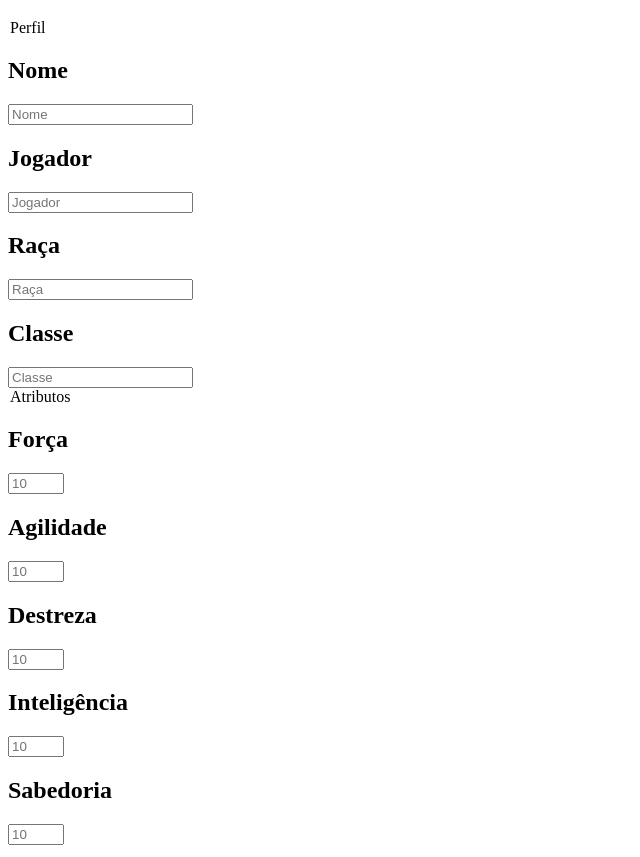
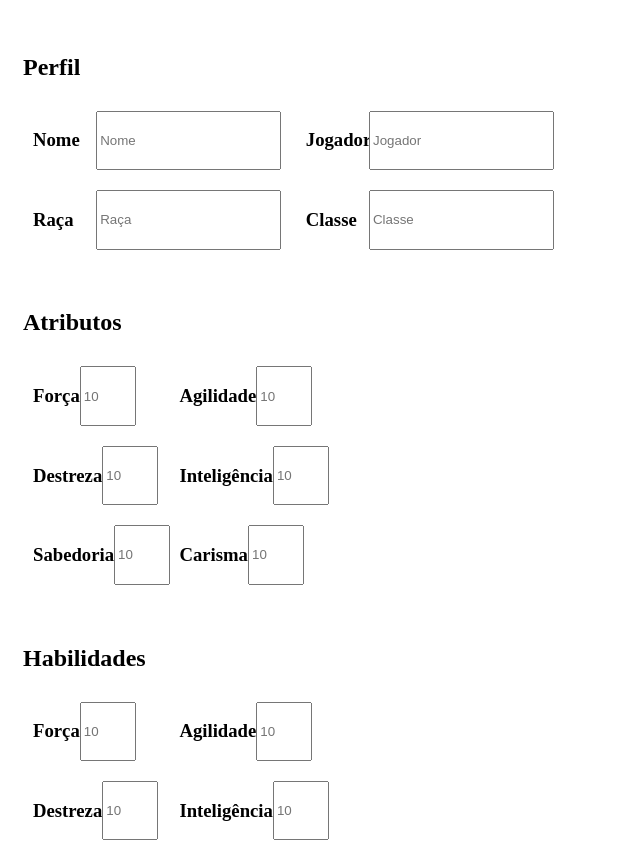
Before and after one commit to lucalexand/RPG, a plain HTML site: page ficha.html in a window 1280 px wide. Shown: the part 61-918 px from the top of the page, without its empty margins (0-640 px from the left). Drawn offline with Linux system fonts and the light colour scheme.

Commit message:
Style.css iniciado

```diff
--- a/CSS/style.css
+++ b/CSS/style.css
@@ -0,0 +1,20 @@
+.prof, .attr, .hab{
+    display: flex;
+    flex-wrap: wrap;
+    width: 50%;
+    padding: 15px;
+}
+.attr, .hab{
+    width: 25%;
+}
+h2{
+    width: 100%;
+}
+.prof__campo, .attr__campo, .hab__campo{
+    padding: 10px;
+    width: 40%;
+    display: flex;
+}
+.prof__name{
+    width: 25%;
+}
--- a/ficha.html
+++ b/ficha.html
@@ -2,82 +2,82 @@
 <html>
 <head>
     <title>RPG</title>
-    <link rel="stylesheet" href="/CSS/style.css" />
+    <link rel="stylesheet" href="CSS/style.css" />
 </head>
 <body>
     <h1 class="title">Ficha</h1>
-    <form>
-        <div class="prof">
-            <legend>Perfil</legend>
-            <div class="prof__campo"><h2 class="prof__name for">Nome</h2><input type="text" name="Nome" placeholder="Nome">
+    <section class="prof">
+        <h2>Perfil</h2>
+        <div class="prof__campo">
+            <h3 class="prof__name nome">Nome</h3>
+            <input type="text" name="Nome" placeholder="Nome">
         </div>
         <div class="prof__campo">
-                <h2 class="prof__name for">Jogador</h2>
+            <h3 class="prof__name jogador">Jogador</h2>
             <input type="text" name="Jogador" placeholder="Jogador">
         </div>
         <div class="prof__campo">
-                <h2 class="prof__name for">Raça</h2>
+            <h3 class="prof__name raca">Raça</h2>
             <input type="text" name="Raça" placeholder="Raça">
         </div>
         <div class="prof__campo">
-                <h2 class="prof__name for">Classe</h2>
+            <h3 class="prof__name classe">Classe</h2>
             <input type="text" name="Classe" placeholder="Classe">
         </div>
+    </section>
+    <section class="attr">
+        <h2>Atributos</h2>
+        <div class="attr__campo">
+            <h3 class="attr__name for">Força</h2>
+            <input class="attr__value" type="number" max="10" min="0" name="Força" placeholder="10">
         </div>
-        <div class="attr">
-            <legend>Atributos</legend>
-            <p class="attr__campo">
-                <h2 class="attr__name for">Força</h2>
-                <input class="attr__value" type="number" max="10" min="0" name="Força" placeholder="10">
-            </p>
-            <p class="attr__campo">
-                <h2 class="attr__name agi">Agilidade</h2>
+        <div class="attr__campo">
+            <h3 class="attr__name agi">Agilidade</h2>
             <input class="attr__value" type="number" max="10" min="0" name="Agilidade" placeholder="10">
-            </p>
-            <p class="attr__campo">
-                <h2 class="attr__name des">Destreza</h2>
+        </div>
+        <div class="attr__campo">
+            <h3 class="attr__name des">Destreza</h2>
             <input class="attr__value" type="number" max="10" min="0" name="Destreza" placeholder="10">
-            </p>
-            <p class="attr__campo">
-                <h2 class="attr__name int">Inteligência</h2>
+        </div>
+        <div class="attr__campo">
+            <h3 class="attr__name int">Inteligência</h2>
             <input class="attr__value" type="number" max="10" min="0" name="Inteligencia" placeholder="10">
-            </p>
-            <p class="attr__campo">
-                <h2 class="attr__name sab">Sabedoria</h2>
+        </div>
+        <div class="attr__campo">
+            <h3 class="attr__name sab">Sabedoria</h2>
             <input class="attr__value" type="number" max="10" min="0" name="Sabedoria" placeholder="10">
-            </p>
-            <p class="attr__campo">
-                <h2 class="attr__name car">Carisma</h2>
+        </div>
+        <div class="attr__campo">
+            <h3 class="attr__name car">Carisma</h2>
             <input class="attr__value" type="number" max="10" min="0" name="Carisma" placeholder="10">
-            </p>
         </div>
-        <div class="hab">
-            <legend>Habilidades</legend>
-            <p class="hab__campo">
-                <h2 class="hab__name for">Força</h2>
+    </section>
+    <section class="hab">
+        <h2>Habilidades</h2>
+        <div class="hab__campo">
+            <h3 class="hab__name for">Força</h2>
             <input type="number" max="10" min="0" name="Força" placeholder="10">
-            </p>
-            <p class="hab__campo">
-                <h2 class="hab__name agi">Agilidade</h2>
+        </div>
+        <div class="hab__campo">
+            <h3 class="hab__name agi">Agilidade</h2>
             <input type="number" max="10" min="0" name="Agilidade" placeholder="10">
-            </p>
-            <p class="hab__campo">
-                <h2 class="hab__name des">Destreza</h2>
+        </div>
+        <div class="hab__campo">
+            <h3 class="hab__name des">Destreza</h2>
             <input type="number" max="10" min="0" name="Destreza" placeholder="10">
-            </p>
-            <p class="hab__campo">
-                <h2 class="hab__name int">Inteligência</h2>
+        </div>
+        <div class="hab__campo">
+            <h3 class="hab__name int">Inteligência</h2>
             <input type="number" max="10" min="0" name="Inteligencia" placeholder="10">
-            </p>
-            <p class="hab__campo">
-                <h2 class="hab__name sab">Sabedoria</h2>
+        </div>
+        <div class="hab__campo">
+            <h3 class="hab__name sab">Sabedoria</h2>
             <input type="number" max="10" min="0" name="Sabedoria" placeholder="10">
-            </p>
-            <p class="hab__campo">
-                <h2 class="hab__name car">Carisma</h2>
+        </div>
+        <div class="hab__campo">
+            <h3 class="hab__name car">Carisma</h>
             <input type="number" max="10" min="0" name="Carisma" placeholder="10">
-            </p>
         </div>
-    </form>
+    </section>
 </body>
 </html>
```
Lines whose indentation alone changed are shown as unchanged.
